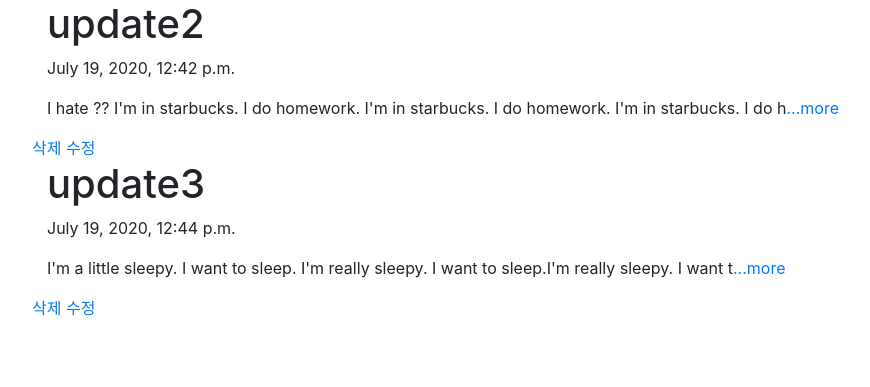
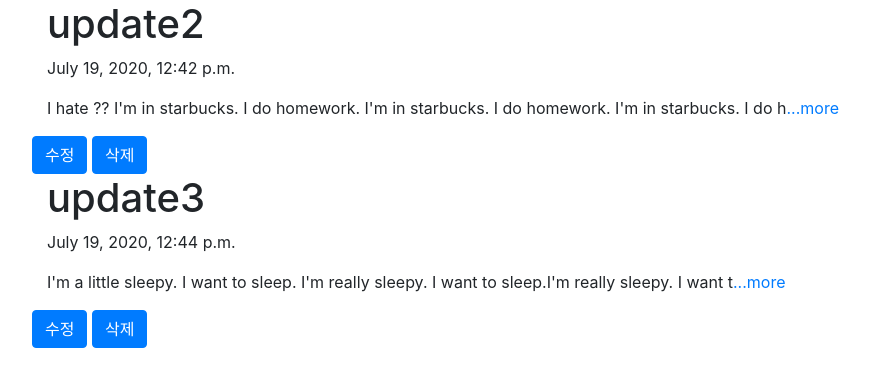
Before and after one commit to wltn2814/likelion_works_blue, a Django app: page /blog/revise/ in a window 1280 px wide. Shown: the part 56-443 px from the top of the page, without its empty margins (53-923 px from the left). Run offline with Django 3.2, Linux system fonts and the light colour scheme; data comes from the database, SQL or seed files in the repository; both versions use the stored data as it was after the commit; some libraries are stand-ins or nearby versions.

Commit message:
django CRUD ver1.0

```diff
--- a/django CRUD/myblog/myproject/blog/templates/revise.html
+++ b/django CRUD/myblog/myproject/blog/templates/revise.html
@@ -7,7 +7,7 @@
         <p>{{blog.pub_date}}</p>
         <p>{{blog.summary}}<a href = "{% url 'detail' blog.id %}">...more</a></p>
     </div>
-    <a href="{% url 'delete_r' blog.id %}">삭제</a>
-    <a href="{% url 'update_r' blog.id %}">수정</a>
+    <a class="btn btn-primary" href="{% url 'update_r' blog.id %}" role="button">수정</a>
+    <a class="btn btn-primary" href="{% url 'delete_r' blog.id %}" role="button">삭제</a>
 {% endfor %}
 {% endblock %}
```
Also changed, not shown: django CRUD/myblog/myproject/db.sqlite3, 2 other files.
